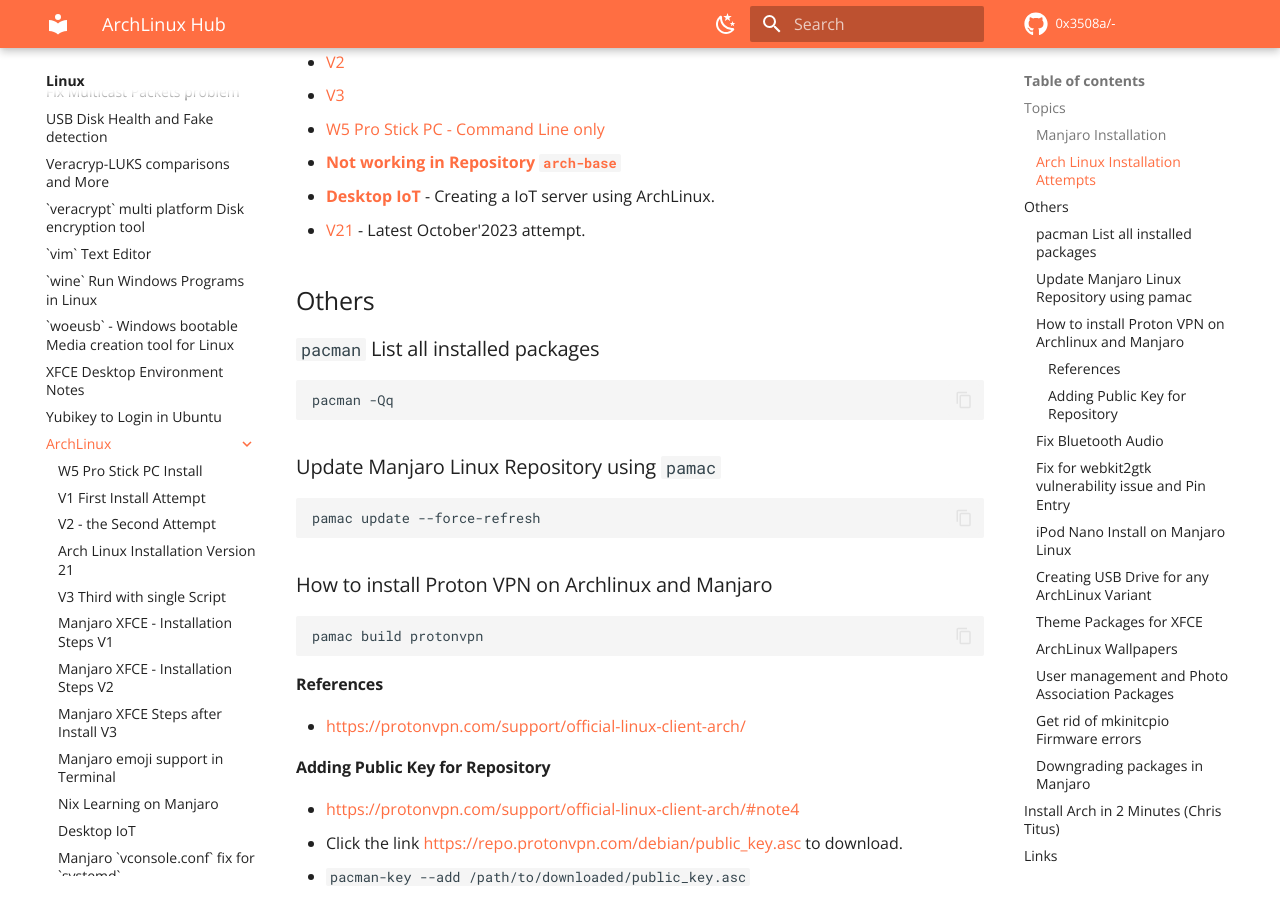
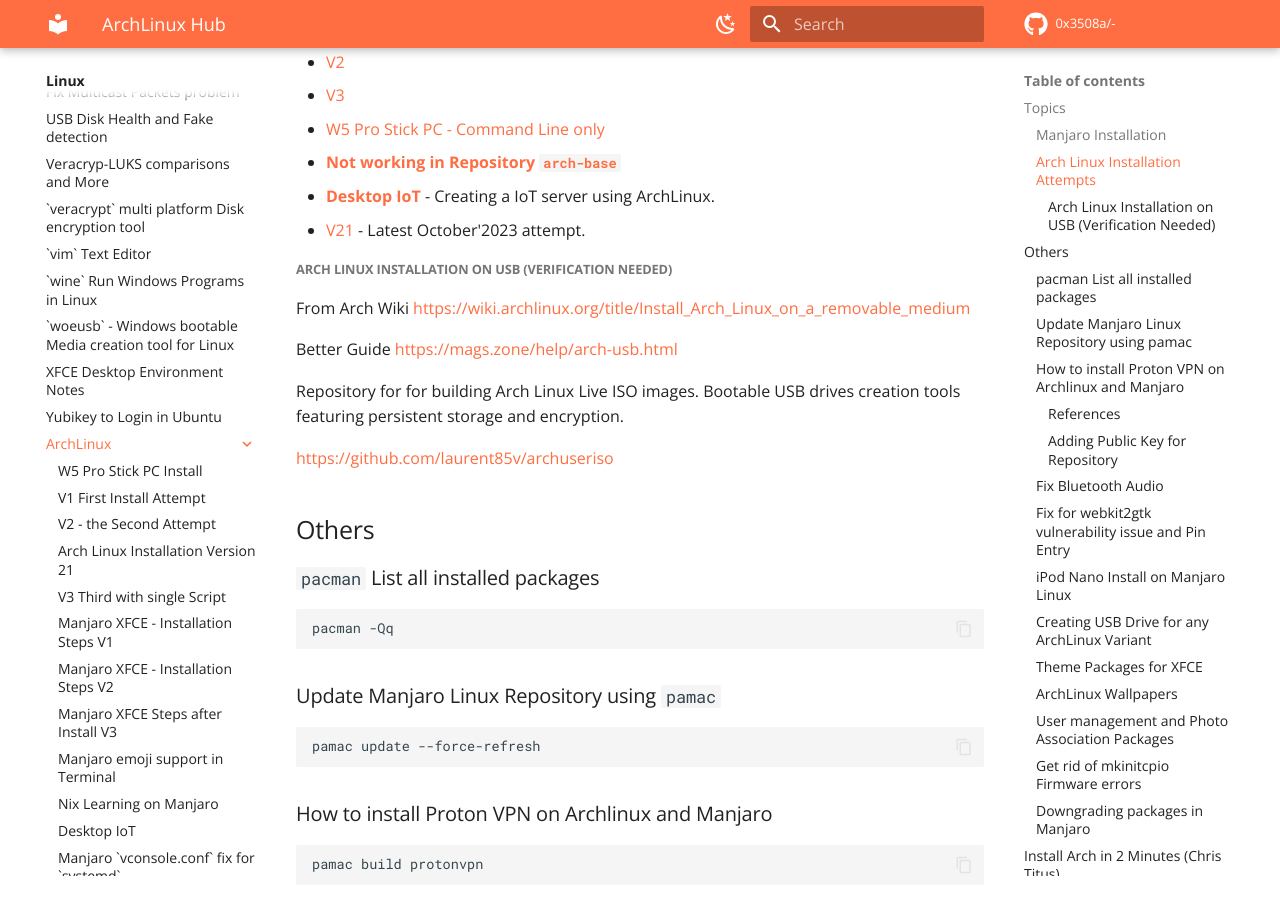
Before and after one commit to 0x3508A/-, an MkDocs documentation site: the page built from docs/Linux/ArchLinux/README.md, in a window 1280 px wide and 900 px high, scrolled down 737 px. Built offline with MkDocs 1.6.1 and Material for MkDocs 9.7.7, drawn with Linux system fonts in a browser that asks for light colours; comment, search, counter and statistics services are not loaded.

Commit message:
पुनरीक्षण

```diff
--- a/docs/Linux/ArchLinux/README.md
+++ b/docs/Linux/ArchLinux/README.md
@@ -25,6 +25,18 @@ Multiple attempts but no success yet.
 - **[Not working in Repository `arch-base`](https://github.com/0x3508A/arch-base)**
 - **[Desktop IoT](./desktop-iot.md)** - Creating a IoT server using ArchLinux.
 - [V21](./ArchLinux-install-v21.md) - Latest October'2023 attempt.
+
+##### Arch Linux Installation on USB (Verification Needed)
+
+From Arch Wiki <https://wiki.archlinux.org/title/Install_Arch_Linux_on_a_removable_medium>
+
+Better Guide <https://mags.zone/help/arch-usb.html>
+
+Repository for for building Arch Linux Live ISO images.
+Bootable USB drives creation tools featuring persistent storage and
+encryption.
+
+<https://github.com/laurent85v/archuseriso>
 
 ## Others
 
```
Also changed, not shown: docs/misc/anime.md (+1 -6 lines).
